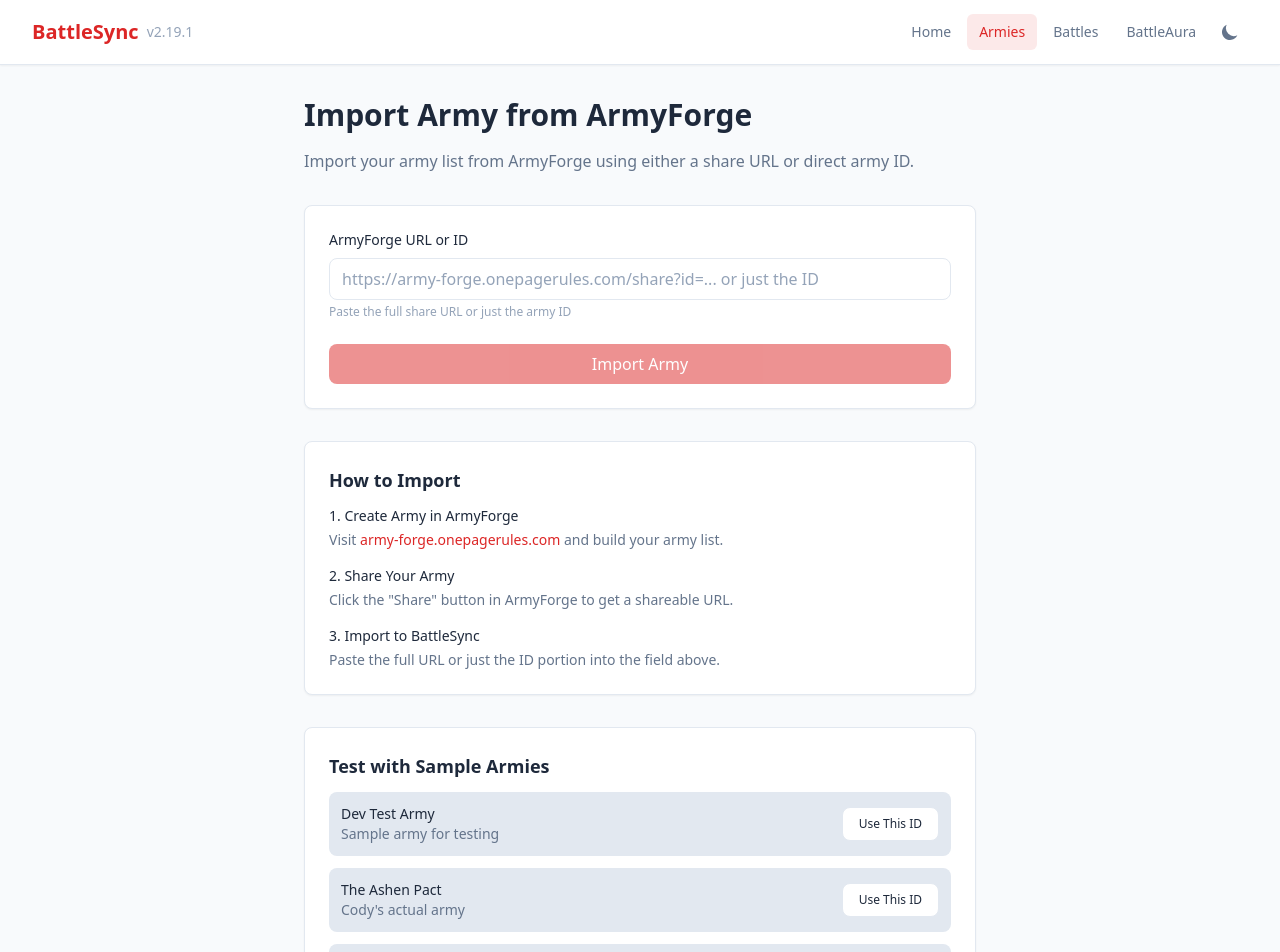
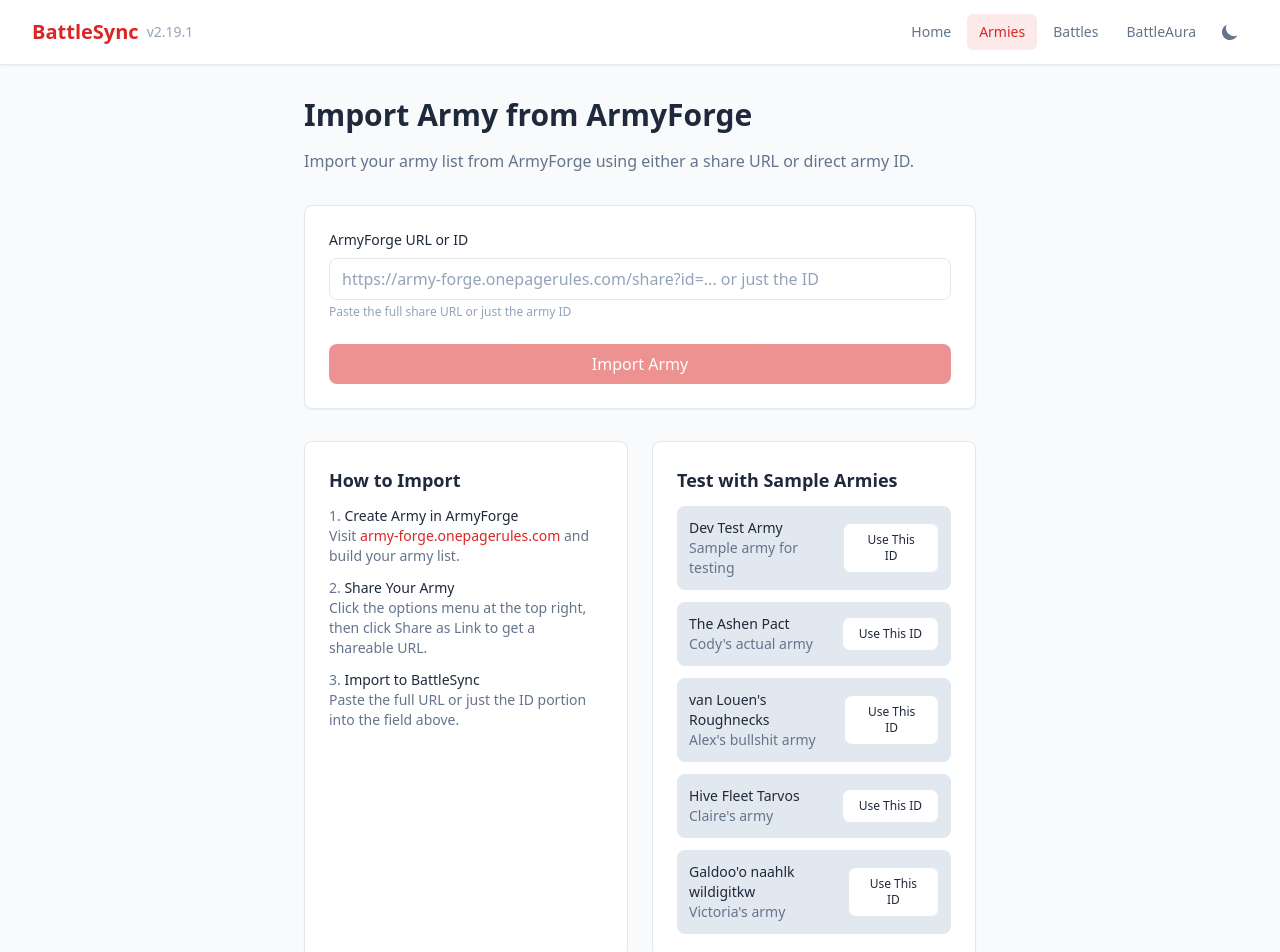
Before and after one commit to Majawat/battlesync, a React (Vite) app in the folder frontend/: page /armies/import in a window 1280 px wide. Shown: the top 952 px of the page. Built offline with nearby package versions, Linux system fonts and the light colour scheme; no server answers.

Commit message:
compact the army import vertically a bit

```diff
--- a/frontend/src/pages/ArmyImportPage.tsx
+++ b/frontend/src/pages/ArmyImportPage.tsx
@@ -109,104 +109,100 @@
         )}
       </form>
 
+      {/* Help + Examples Section */}
+      <div className="flex flex-col lg:flex-row gap-6">
         {/* Help Section */}
-      <div className="card">
+        <div className="card flex-1">
           <h3 className="text-lg font-semibold mb-3">How to Import</h3>
-        <div className="space-y-4 text-sm text-battle-text-secondary-light dark:text-battle-text-secondary-dark">
-          <div>
-            <h4 className="font-medium text-battle-text-primary-light dark:text-battle-text-primary-dark mb-1">1. Create Army in ArmyForge</h4>
-            <p>Visit <a href="https://army-forge.onepagerules.com" target="_blank" rel="noopener noreferrer" className="text-battle-accent-primary-light dark:text-battle-accent-primary-dark hover:underline">army-forge.onepagerules.com</a> and build your army list.</p>
-          </div>
-
-          <div>
-            <h4 className="font-medium text-battle-text-primary-light dark:text-battle-text-primary-dark mb-1">2. Share Your Army</h4>
-            <p>Click the "Share" button in ArmyForge to get a shareable URL.</p>
-          </div>
-
-          <div>
-            <h4 className="font-medium text-battle-text-primary-light dark:text-battle-text-primary-dark mb-1">3. Import to BattleSync</h4>
+          <ol className="space-y-3 text-sm text-battle-text-secondary-light dark:text-battle-text-secondary-dark list-decimal list-inside">
+            <li>
+              <span className="font-medium text-battle-text-primary-light dark:text-battle-text-primary-dark">
+                Create Army in ArmyForge
+              </span>
+              <p>
+                Visit{" "}
+                <a
+                  href="https://army-forge.onepagerules.com"
+                  target="_blank"
+                  rel="noopener noreferrer"
+                  className="text-battle-accent-primary-light dark:text-battle-accent-primary-dark hover:underline"
+                >
+                  army-forge.onepagerules.com
+                </a>{" "}
+                and build your army list.
+              </p>
+            </li>
+            <li>
+              <span className="font-medium text-battle-text-primary-light dark:text-battle-text-primary-dark">
+                Share Your Army
+              </span>
+              <p>Click the options menu at the top right, then click Share as Link to get a shareable URL.</p>
+            </li>
+            <li>
+              <span className="font-medium text-battle-text-primary-light dark:text-battle-text-primary-dark">
+                Import to BattleSync
+              </span>
               <p>Paste the full URL or just the ID portion into the field above.</p>
-          </div>
-        </div>
+            </li>
+          </ol>
         </div>
 
         {/* Example IDs */}
-      <div className="card">
+        <div className="card flex-1">
           <h3 className="text-lg font-semibold mb-3">Test with Sample Armies</h3>
           <div className="space-y-3 text-sm">
-          {/* Dev Test Army */}
-          <div className="flex justify-between items-center p-3 bg-battle-border-light dark:bg-battle-border-dark rounded-lg">
+            {[
+              {
+                name: "Dev Test Army",
+                desc: "Sample army for testing",
+                id: "IJ1JM_m-jmka",
+              },
+              {
+                name: "The Ashen Pact",
+                desc: "Cody's actual army",
+                id: "vMzljLVC6ZGv",
+              },
+              {
+                name: "van Louen's Roughnecks",
+                desc: "Alex's bullshit army",
+                id: "Xo19MAwQPGbs",
+              },
+              {
+                name: "Hive Fleet Tarvos",
+                desc: "Claire's army",
+                id: "Un3_pRTu2xBO",
+              },
+              {
+                name: "Galdoo'o naahlk wildigitkw",
+                desc: "Victoria's army",
+                id: "OKOrilTDQs6P",
+              },
+            ].map((army) => (
+              <div
+                key={army.id}
+                className="flex justify-between items-center p-3 bg-battle-border-light dark:bg-battle-border-dark rounded-lg"
+              >
                 <div>
-              <p className="font-medium text-battle-text-primary-light dark:text-battle-text-primary-dark">Dev Test Army</p>
-              <p className="text-battle-text-secondary-light dark:text-battle-text-secondary-dark">Sample army for testing</p>
+                  <p className="font-medium text-battle-text-primary-light dark:text-battle-text-primary-dark">
+                    {army.name}
+                  </p>
+                  <p className="text-battle-text-secondary-light dark:text-battle-text-secondary-dark">
+                    {army.desc}
+                  </p>
                 </div>
                 <button
                   type="button"
-              onClick={() => setArmyForgeId('https://army-forge.onepagerules.com/share?id=IJ1JM_m-jmka')}
+                  onClick={() =>
+                    setArmyForgeId(
+                      `https://army-forge.onepagerules.com/share?id=${army.id}`
+                    )
+                  }
                   className="btn-secondary text-xs"
                 >
                   Use This ID
                 </button>
               </div>
-
-          {/* Ashen Pact Army */}
-          <div className="flex justify-between items-center p-3 bg-battle-border-light dark:bg-battle-border-dark rounded-lg">
-            <div>
-              <p className="font-medium text-battle-text-primary-light dark:text-battle-text-primary-dark">The Ashen Pact</p>
-              <p className="text-battle-text-secondary-light dark:text-battle-text-secondary-dark">Cody's actual army</p>
-            </div>
-            <button
-              type="button"
-              onClick={() => setArmyForgeId('https://army-forge.onepagerules.com/share?id=vMzljLVC6ZGv')}
-              className="btn-secondary text-xs"
-            >
-              Use This ID
-            </button>
-          </div>
-
-          {/* van Louen's Roughnecks */}
-          <div className="flex justify-between items-center p-3 bg-battle-border-light dark:bg-battle-border-dark rounded-lg">
-            <div>
-              <p className="font-medium text-battle-text-primary-light dark:text-battle-text-primary-dark">van Louen's Roughnecks</p>
-              <p className="text-battle-text-secondary-light dark:text-battle-text-secondary-dark">Alex's bullshit army</p>
-            </div>
-            <button
-              type="button"
-              onClick={() => setArmyForgeId('https://army-forge.onepagerules.com/share?id=Xo19MAwQPGbs')}
-              className="btn-secondary text-xs"
-            >
-              Use This ID
-            </button>
-          </div>
-
-          {/* Hive Fleet Tarvos */}
-          <div className="flex justify-between items-center p-3 bg-battle-border-light dark:bg-battle-border-dark rounded-lg">
-            <div>
-              <p className="font-medium text-battle-text-primary-light dark:text-battle-text-primary-dark">Hive Fleet Tarvos</p>
-              <p className="text-battle-text-secondary-light dark:text-battle-text-secondary-dark">Claire's army</p>
-            </div>
-            <button
-              type="button"
-              onClick={() => setArmyForgeId('https://army-forge.onepagerules.com/share?id=Un3_pRTu2xBO')}
-              className="btn-secondary text-xs"
-            >
-              Use This ID
-            </button>
-          </div>
-
-          {/* Galdoo'o naahlk wildigitkw */}
-          <div className="flex justify-between items-center p-3 bg-battle-border-light dark:bg-battle-border-dark rounded-lg">
-            <div>
-              <p className="font-medium text-battle-text-primary-light dark:text-battle-text-primary-dark">Galdoo'o naahlk wildigitkw</p>
-              <p className="text-battle-text-secondary-light dark:text-battle-text-secondary-dark">Victoria's army</p>
-            </div>
-            <button
-              type="button"
-              onClick={() => setArmyForgeId('https://army-forge.onepagerules.com/share?id=OKOrilTDQs6P')}
-              className="btn-secondary text-xs"
-            >
-              Use This ID
-            </button>
+            ))}
           </div>
         </div>
       </div>
```
Lines whose indentation alone changed are shown as unchanged.
